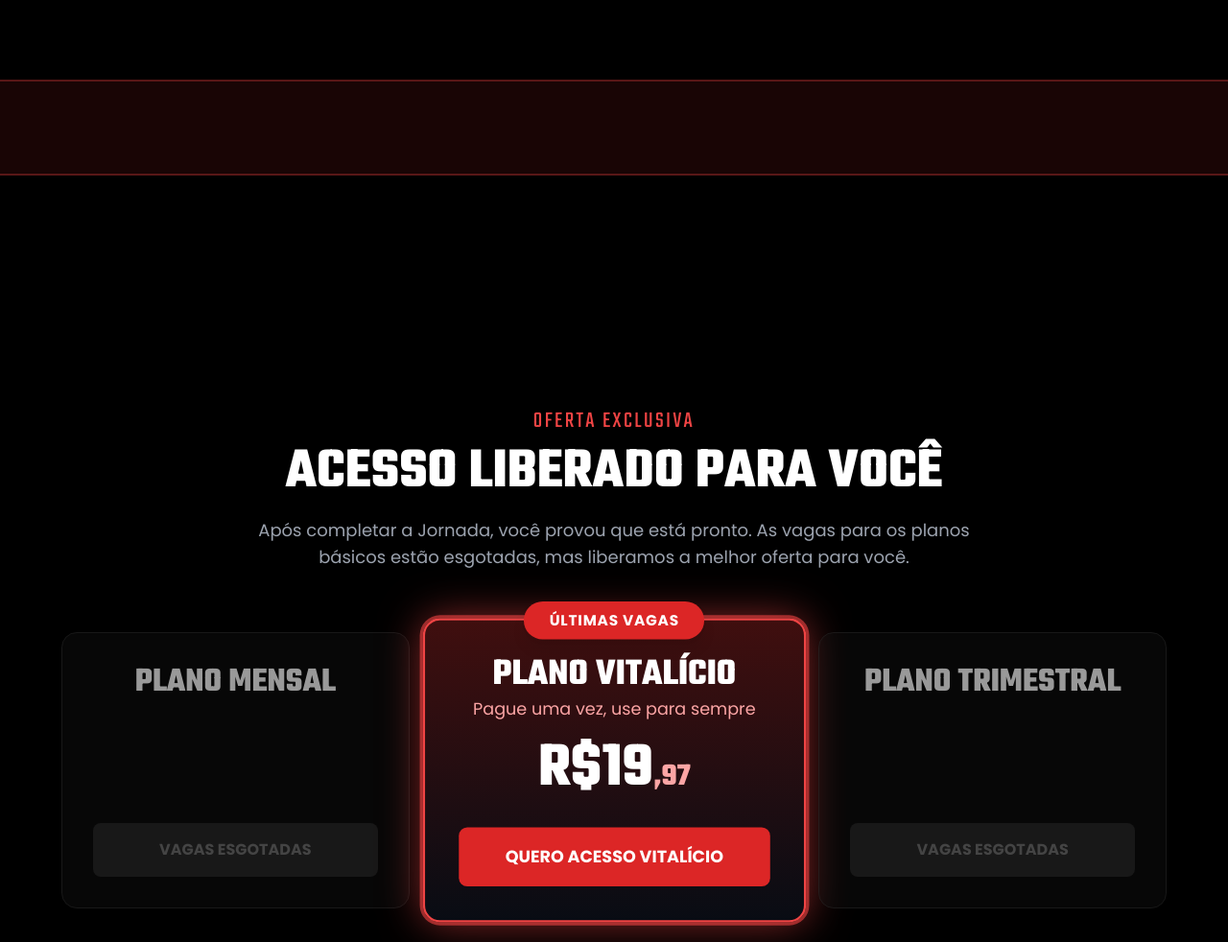
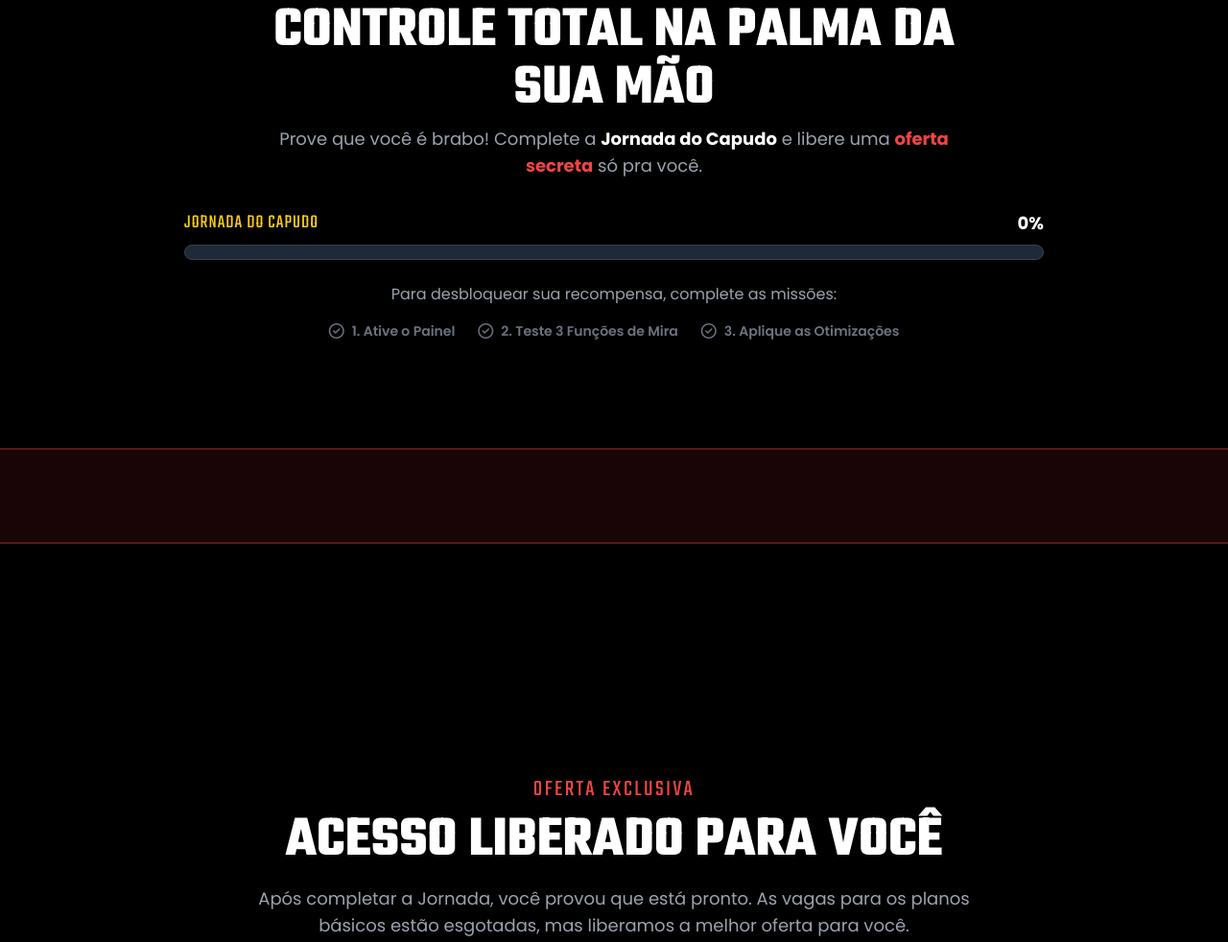
Before and after one commit to noskillsensi/killer, a plain HTML site: page index.html in a window 1280 px wide. Shown: the part 877-1859 px from the top of the page at 96% size. Drawn offline with nearby package versions, Linux system fonts and the light colour scheme.

Commit message:
Atualizar o index.html

```diff
--- a/index.html
+++ b/index.html
@@ -2,13 +2,14 @@
 <html lang="pt-br">
 <head>
     <meta charset="UTF-8">
-    <meta name="viewport" content="width=device-width, initial-scale-1.0">
+    <meta name="viewport" content="width=device-width, initial-scale=1.0">
     <title>Aplicativo Noskill - A Mira Perfeita ao seu Alcance</title>
 
     <script src="https://cdn.tailwindcss.com"></script>
     <script src="https://cdn.jsdelivr.net/npm/notiflix@2.6.0/dist/notiflix-aio-2.6.0.min.js"></script>
     <link rel="stylesheet" href="https://cdnjs.cloudflare.com/ajax/libs/font-awesome/6.5.1/css/all.min.css">
-    <link rel="stylesheet" href="style.css">
+
+    <link rel="stylesheet" href="./style.css">
 
     <script>
       window.pixelId = "68c454a5a2f78399c64b9243";
@@ -70,6 +71,40 @@
         </section>
 
         <section id="interactive-panel" class="flex flex-col items-center justify-center py-16 sm:py-20 px-4 sm:px-6 lg:px-8 bg-black">
+            <div class="text-center mb-8 max-w-3xl mx-auto reveal">
+                <h2 class="font-teko text-4xl sm:text-5xl md:text-6xl font-bold text-white uppercase">
+                    Controle Total na Palma da Sua Mão
+                </h2>
+                <p class="text-lg text-gray-400 mt-2">
+                    Prove que você é brabo! Complete a <span class="font-bold text-white">Jornada do Capudo</span> e libere uma <span class="font-bold text-red-500">oferta secreta</span> só pra você.
+                </p>
+            </div>
+            <div id="gamification-progress" class="w-full max-w-4xl mx-auto mb-6 reveal">
+                <div class="flex justify-between items-center mb-2">
+                    <p class="font-teko text-xl text-yellow-400 uppercase tracking-wider">Jornada do Capudo</p>
+                    <p id="progress-text" class="font-bold text-lg text-white">0%</p>
+                </div>
+                <div class="w-full bg-gray-800 rounded-full h-4 border border-gray-700">
+                    <div id="progress-bar" class="bg-gradient-to-r from-yellow-500 to-red-500 h-full rounded-full progress-bar-inner" style="width: 0%;"></div>
+                </div>
+            </div>
+            <div class="w-full max-w-4xl mx-auto mb-8 reveal text-center">
+                <p class="text-gray-400 mb-4">Para desbloquear sua recompensa, complete as missões:</p>
+                <div class="flex flex-col sm:flex-row justify-center items-center gap-4 sm:gap-6">
+                    <div id="task-1" class="flex items-center gap-2 text-gray-500 transition-colors duration-300">
+                        <i class="far fa-circle-check"></i>
+                        <span class="font-semibold text-sm">1. Ative o Painel</span>
+                    </div>
+                    <div id="task-2" class="flex items-center gap-2 text-gray-500 transition-colors duration-300">
+                        <i class="far fa-circle-check"></i>
+                        <span class="font-semibold text-sm">2. Teste 3 Funções de Mira</span>
+                    </div>
+                    <div id="task-3" class="flex items-center gap-2 text-gray-500 transition-colors duration-300">
+                        <i class="far fa-circle-check"></i>
+                        <span class="font-semibold text-sm">3. Aplique as Otimizações</span>
+                    </div>
+                </div>
+            </div>
             </section>
 
         <section id="bonus" class="py-12 bg-red-900/20 border-y-2 border-red-500/30">
@@ -97,14 +132,6 @@
                     </div>
 
                     <div id="vitalicio-plan-card" class="bg-gradient-to-b from-red-900/50 to-gray-900/50 border-2 border-red-500 p-8 text-center relative transform lg:scale-110 shadow-2xl shadow-red-500/20 h-full flex flex-col rounded-2xl pulse-glow" data-plan-name="Plano Vitalício" data-plan-value="19.97">
-                        <div class="absolute top-0 -translate-y-1/2 left-1/2 -translate-x-1/2">
-                            <span class="inline-block px-6 py-2 text-sm text-white bg-red-600 rounded-full font-bold uppercase tracking-wider shadow-lg">ÚLTIMAS VAGAS</span>
-                        </div>
-                        <h3 class="font-teko text-3xl sm:text-4xl font-bold text-white uppercase">Plano Vitalício</h3>
-                        <p class="text-red-300 mb-4">Pague uma vez, use para sempre</p>
-                        <div id="vitalicio-price-container">
-                            <p class="font-teko text-5xl sm:text-6xl font-bold text-white mb-6">R$19<span class="text-3xl text-red-300">,97</span></p>
-                        </div>
                         <a id="vitalicio-checkout-link" href="https://pay.noskillsensi.com.br/JbSgkcPQ?af=KlZaHQRHXTbj" target="_blank" rel="noopener noreferrer" class="purchase-link w-full mt-auto inline-block text-center bg-red-600 hover:bg-red-700 text-white px-6 py-4 rounded-lg font-bold transform hover:scale-105">QUERO ACESSO VITALÍCIO</a>
                     </div>
 
@@ -129,7 +156,7 @@
     <footer class="py-8 border-t border-gray-800 bg-black">
          </footer>
 
-    <script src="app.js" defer></script>
+    <script src="./app.js" defer></script>
 
 </body>
 </html>
```
